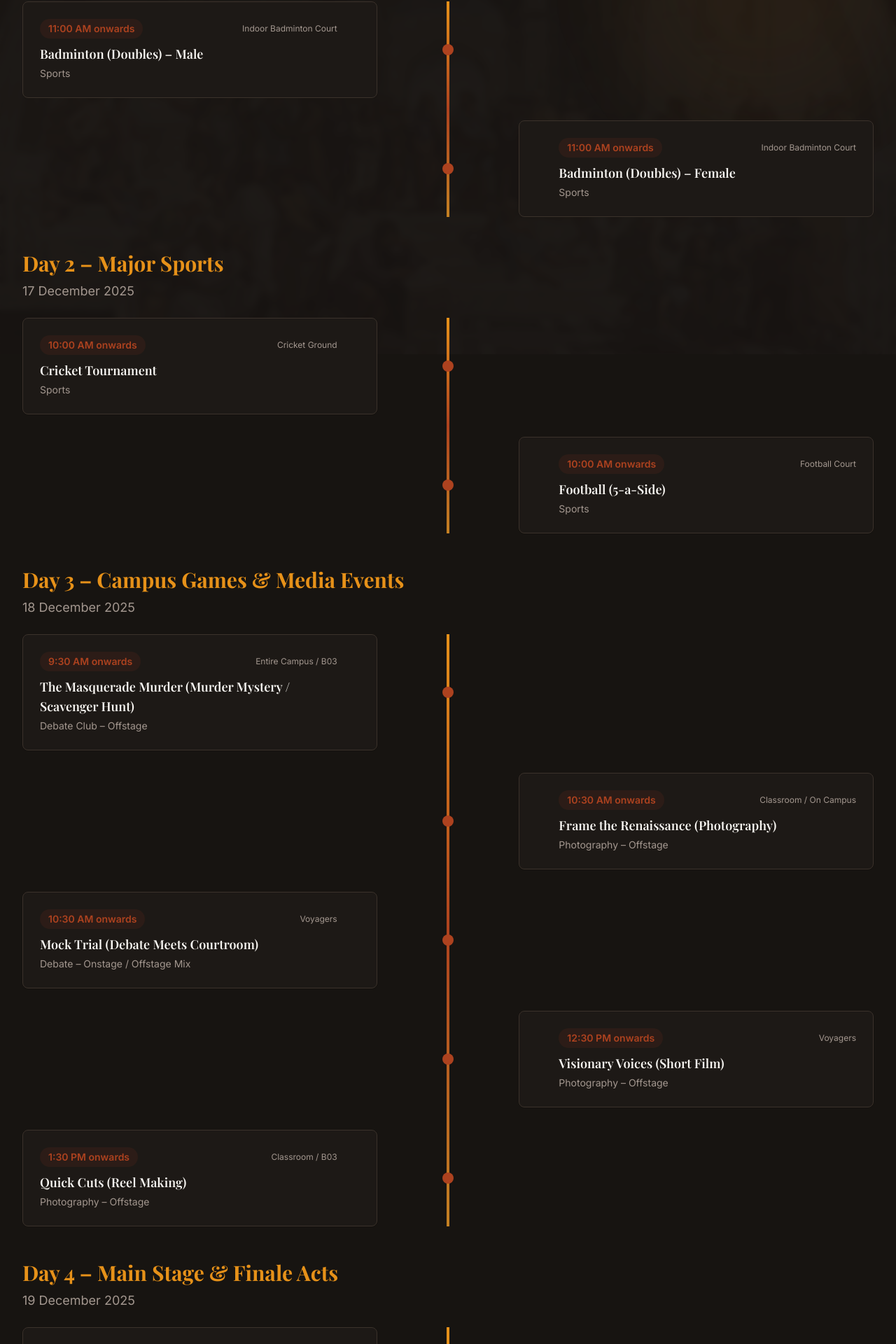
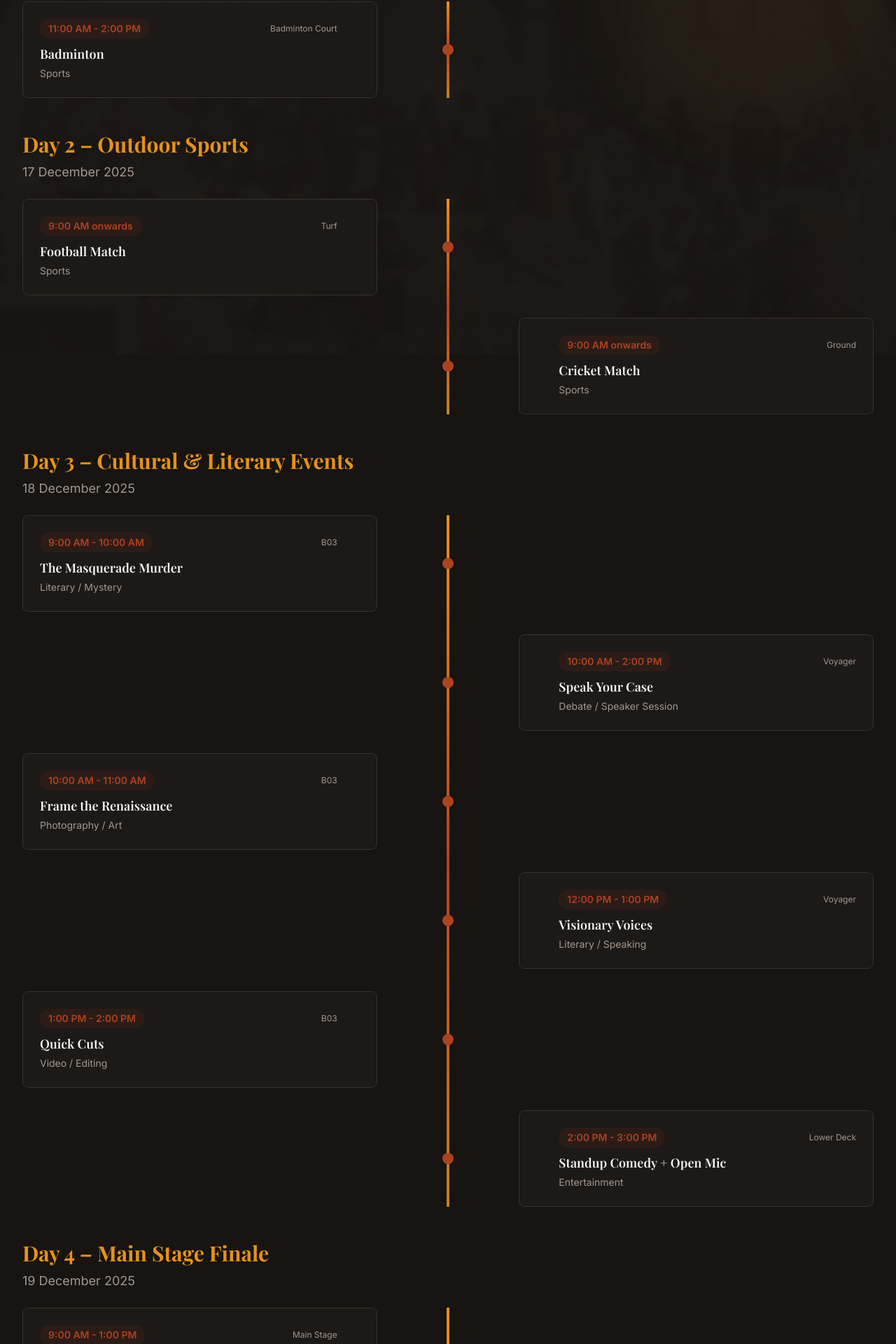
Before and after one commit to nandakishoreraju16-lab/Vizphoria--, a React (Vite) app: page /schedule in a window 1280 px wide. Shown: the part 294-2214 px from the top of the page at 70% size. Built offline with nearby package versions, Linux system fonts and the light colour scheme; the HTML template or start-up script is replaced by a standard one.

Commit message:
changed schedule

```diff
--- a/src/components/Layout/Navbar.tsx
+++ b/src/components/Layout/Navbar.tsx
@@ -69,7 +69,7 @@ const Navbar = () => {
           {/* Atria logo – right aligned on desktop only */}
           <div className="ml-3 pl-3 border-l border-white/10">
             <img
-              src="/images/AU Logo-High-Res.png"
+              src="/images/AU Logo-High res-24.png"
               alt="ATRIA University Logo"
               className="h-8 w-auto object-contain"
             />
--- a/src/pages/Schedule.tsx
+++ b/src/pages/Schedule.tsx
@@ -6,152 +6,129 @@ const schedule = [
     date: "16 December 2025",
     events: [
       {
-        time: "11:00 AM onwards",
-        event: "Badminton (Doubles) – Male",
-        venue: "Indoor Badminton Court",
-        category: "Sports",
-      },
-      {
-        time: "11:00 AM onwards",
-        event: "Badminton (Doubles) – Female",
-        venue: "Indoor Badminton Court",
+        time: "11:00 AM - 2:00 PM",
+        event: "Badminton",
+        venue: "Badminton Court",
         category: "Sports",
       },
     ],
   },
   {
-    day: "Day 2 – Major Sports",
+    day: "Day 2 – Outdoor Sports",
     date: "17 December 2025",
     events: [
       {
-        time: "10:00 AM onwards",
-        event: "Cricket Tournament",
-        venue: "Cricket Ground",
+        time: "9:00 AM onwards",
+        event: "Football Match",
+        venue: "Turf",
         category: "Sports",
       },
       {
-        time: "10:00 AM onwards",
-        event: "Football (5-a-Side)",
-        venue: "Football Court",
+        time: "9:00 AM onwards",
+        event: "Cricket Match",
+        venue: "Ground",
         category: "Sports",
       },
     ],
   },
   {
-    day: "Day 3 – Campus Games & Media Events",
+    day: "Day 3 – Cultural & Literary Events",
     date: "18 December 2025",
     events: [
       {
-        time: "9:30 AM onwards",
-        event: "The Masquerade Murder (Murder Mystery / Scavenger Hunt)",
-        venue: "Entire Campus / B03",
-        category: "Debate Club – Offstage",
+        time: "9:00 AM - 10:00 AM",
+        event: "The Masquerade Murder",
+        venue: "B03",
+        category: "Literary / Mystery",
       },
       {
-        time: "10:30 AM onwards",
-        event: "Frame the Renaissance (Photography)",
-        venue: "Classroom / On Campus",
-        category: "Photography – Offstage",
+        time: "10:00 AM - 2:00 PM",
+        event: "Speak Your Case",
+        venue: "Voyager",
+        category: "Debate / Speaker Session",
       },
       {
-        time: "10:30 AM onwards",
-        event: "Mock Trial (Debate Meets Courtroom)",
-        venue: "Voyagers",
-        category: "Debate – Onstage / Offstage Mix",
+        time: "10:00 AM - 11:00 AM",
+        event: "Frame the Renaissance",
+        venue: "B03",
+        category: "Photography / Art",
       },
       {
-        time: "12:30 PM onwards",
-        event: "Visionary Voices (Short Film)",
-        venue: "Voyagers",
-        category: "Photography – Offstage",
+        time: "12:00 PM - 1:00 PM",
+        event: "Visionary Voices",
+        venue: "Voyager",
+        category: "Literary / Speaking",
       },
       {
-        time: "1:30 PM onwards",
-        event: "Quick Cuts (Reel Making)",
-        venue: "Classroom / B03",
-        category: "Photography – Offstage",
+        time: "1:00 PM - 2:00 PM",
+        event: "Quick Cuts",
+        venue: "B03",
+        category: "Video / Editing",
+      },
+      {
+        time: "2:00 PM - 3:00 PM",
+        event: "Standup Comedy + Open Mic",
+        venue: "Lower Deck",
+        category: "Entertainment",
       },
     ],
   },
   {
-    day: "Day 4 – Main Stage & Finale Acts",
+    day: "Day 4 – Main Stage Finale",
     date: "19 December 2025",
     events: [
       {
-        time: "9:00 AM onwards",
-        event: "Sur Saragam (Solo Vocals)",
-        venue: "Voyagers",
+        time: "9:00 AM - 1:00 PM",
+        event: "Sur Saragam",
+        venue: "Main Stage",
         category: "Music – Onstage",
       },
       {
-        time: "10:00 AM onwards",
-        event: "Sur Saragam (Duo Vocals)",
-        venue: "Voyagers",
-        category: "Music – Onstage",
-      },
-      {
-        time: "10:00 AM onwards",
+        time: "9:00 AM - 10:00 AM",
         event: "Solo Instrumental",
         venue: "Main Stage",
         category: "Music – Onstage",
       },
       {
-        time: "11:00 AM onwards",
+        time: "10:00 AM - 11:00 AM",
         event: "Rhythmic Renaissance (Solo Dance)",
         venue: "Main Stage",
         category: "Dance – Onstage",
       },
       {
-        time: "12:00 PM onwards",
+        time: "11:00 AM - 12:00 PM",
         event: "Dynamic Duet (Duo Dance)",
         venue: "Main Stage",
         category: "Dance – Onstage",
       },
       {
-        time: "12:00 PM onwards",
-        event: "Sur Saragam (Group Vocals)",
-        venue: "Voyagers",
-        category: "Music – Onstage",
-      },
-      {
-        time: "12:30 PM onwards",
-        event: "The Grand Renaissance Crew (Group Dance)",
+        time: "12:00 PM - 1:00 PM",
+        event: "The Grand Renaissance Crew",
         venue: "Main Stage",
         category: "Dance – Onstage",
       },
       {
-        time: "1:30 PM onwards",
-        event: "Battle of the Bands",
+        time: "1:00 PM - 2:00 PM",
+        event: "Battle of Bands",
         venue: "Main Stage",
         category: "Music – Onstage",
       },
       {
-        time: "2:00 PM onwards",
-        event: "Stand-up Comedy + Open Mic",
-        venue: "Lower Deck",
-        category: "Music + Debate + Dance Clubs",
-      },
-      {
-        time: "3:30 PM onwards",
-        event: "Runway Challenge (Nobility vs Peasantry)",
+        time: "2:00 PM - 3:00 PM",
+        event: "Runway Challenge",
         venue: "Main Stage",
         category: "Fashion – Onstage",
       },
       {
-        time: "Time TBA",
-        event: "Best Dressed – Vizphoria Edition",
-        venue: "Lower Deck",
-        category: "Fashion – Onstage",
-      },
-      {
         time: "6:00 PM onwards",
-        event: "DJ Night (Participant-only)",
-        venue: "Main Stage / DJ Area",
-        category: "General – Closing Night",
+        event: "DJ NIGHT",
+        venue: "Main Stage",
+        category: "Closing Night",
       },
     ],
   },
 ];
+
 
 const Schedule = () => {
   return (
```
